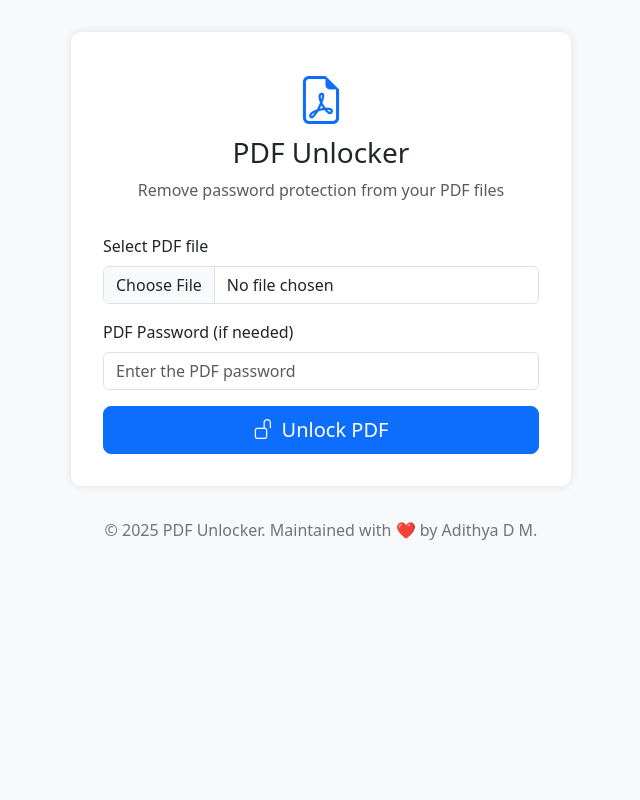
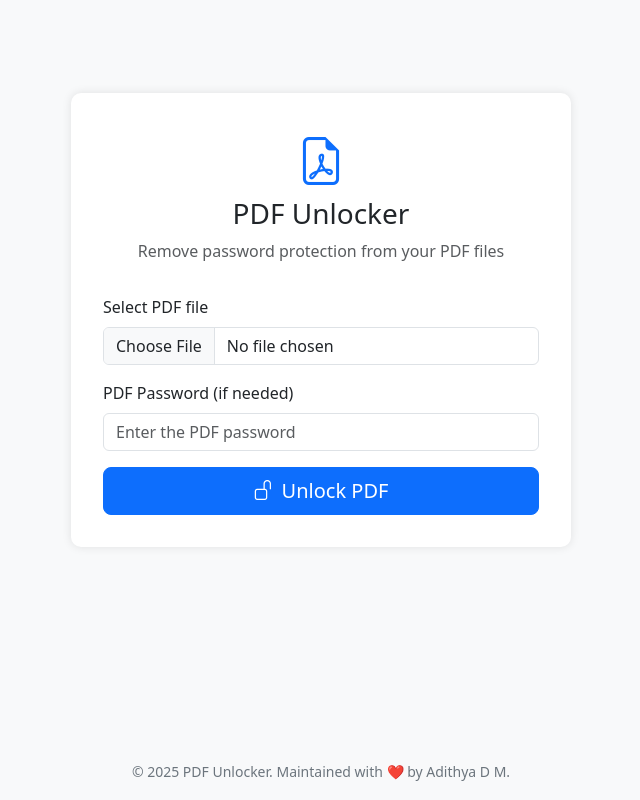
Before and after one commit to adithyadaine/PDFPasswordUnlock, a Flask app: page / in a window 1280 px wide. Shown: the whole page, without its empty margins (319-959 px from the left). Run offline with Flask 3, Linux system fonts and the light colour scheme; some libraries are stand-ins or nearby versions.

Commit message:
Add CSS styles for body and footer; create .gitignore and Icon file

```diff
--- a/static/css/style.css
+++ b/static/css/style.css
@@ -1,6 +1,11 @@
 /* static/css/style.css */
 body {
     background-color: #f8f9fa;
+    display: flex;
+    flex-direction: column;
+    align-items: center;
+    justify-content: center;
+    min-height: 80vh;
   }
   .upload-container {
     max-width: 500px;
@@ -19,11 +24,29 @@ body {
     color: #0d6efd;
     margin-bottom: 1rem;
   }
-  footer {
+  /* footer {
     text-align: center;
     margin-top: 2rem;
     color: #6c757d;
-  }
+  } */
+
+  footer {
+  background-color: var(--header-footer-background);
+  color: #6c757d;
+  padding: 1.1rem 1.5rem;
+  text-align: center;
+  font-size: 0.875rem;
+  position: fixed;
+  bottom: 0;
+  left: 0;
+  right: 0;
+  box-sizing: border-box;
+  z-index: 100;
+  /* border-top: 1px solid var(--header-footer-border); */ /* Optional */
+}
+footer p {
+  margin: 0;
+}
   .form-container {
     margin-top: 2rem;
   }
```
Also changed, not shown: 2 other files.
